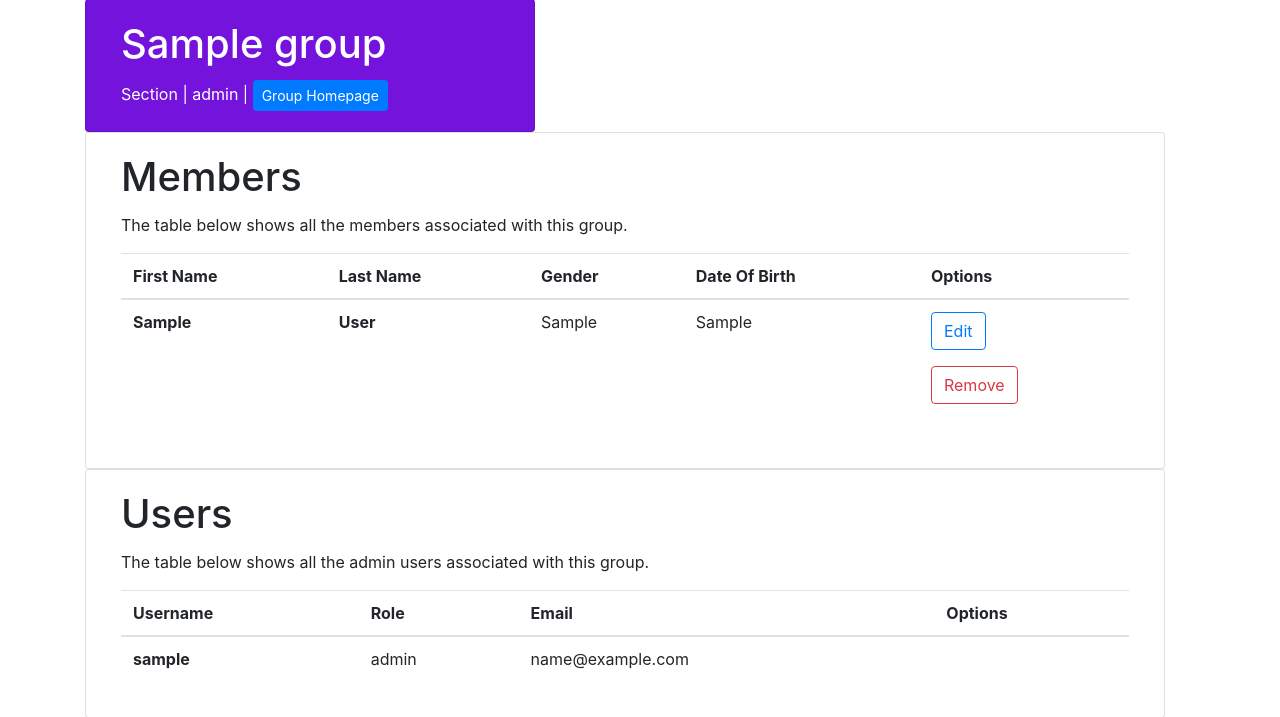
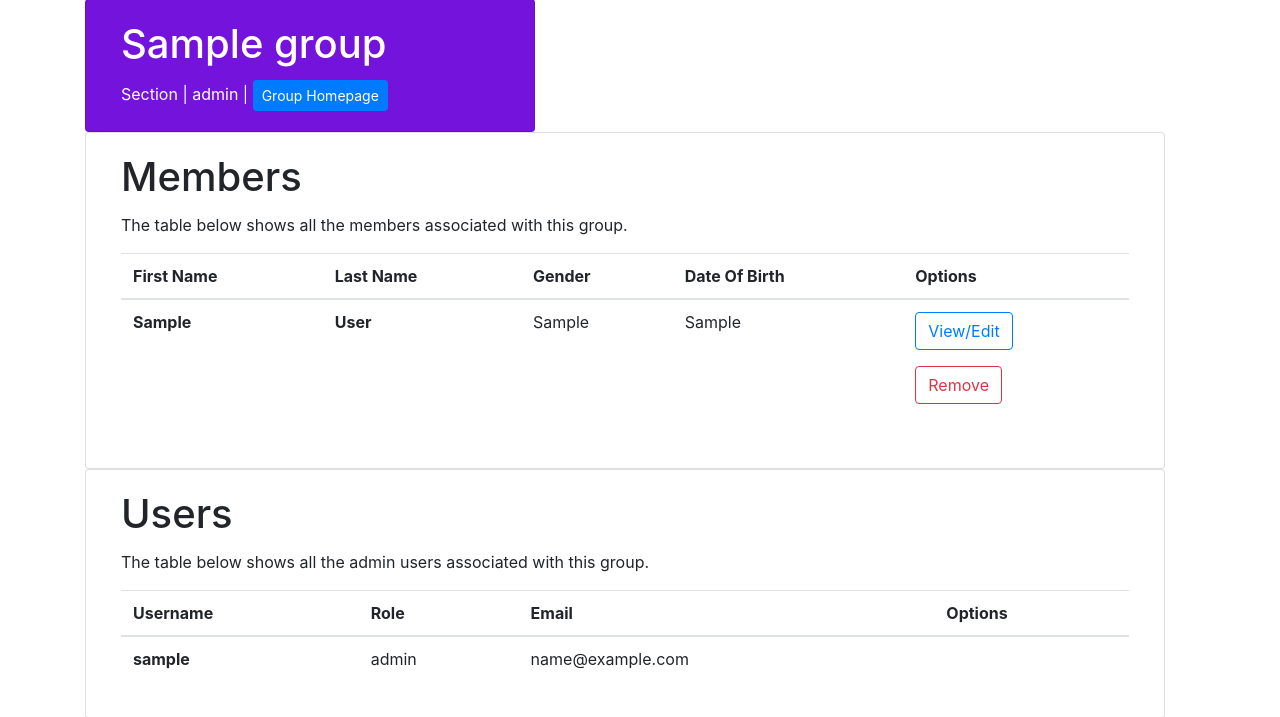
Before and after one commit to levelUpJosh/groupmanager, a Django app: page /app/group/1/admin/ in a window 1280 px wide. Shown: the part 136-853 px from the top of the page. Run offline with Django 3.2, Linux system fonts and the light colour scheme; a user stored in the database is signed in; tables that the repository leaves empty hold one stand-in row (values such as "Sample post"); some libraries are stand-ins or nearby versions.

Commit message:
Clarification on admin.html
Changed "Edit" to "View/Edit"

```diff
--- a/groupsapp/templates/groupsapp/objects/group/admin.html
+++ b/groupsapp/templates/groupsapp/objects/group/admin.html
@@ -36,7 +36,7 @@
                 <td>
                 <form action="{% url 'editgroupmember' group.id member.id%}" method="post">
                     {% csrf_token %}
-                    <button action="submit" onclick="reload()" class="btn btn-outline-primary">Edit</button>
+                    <button action="submit" onclick="reload()" class="btn btn-outline-primary">View/Edit</button>
                 </form>
                 <form action="{% url 'removegroupmember' group.id 'remove_member' member.id%}" method="post">
                     {% csrf_token %}
```
